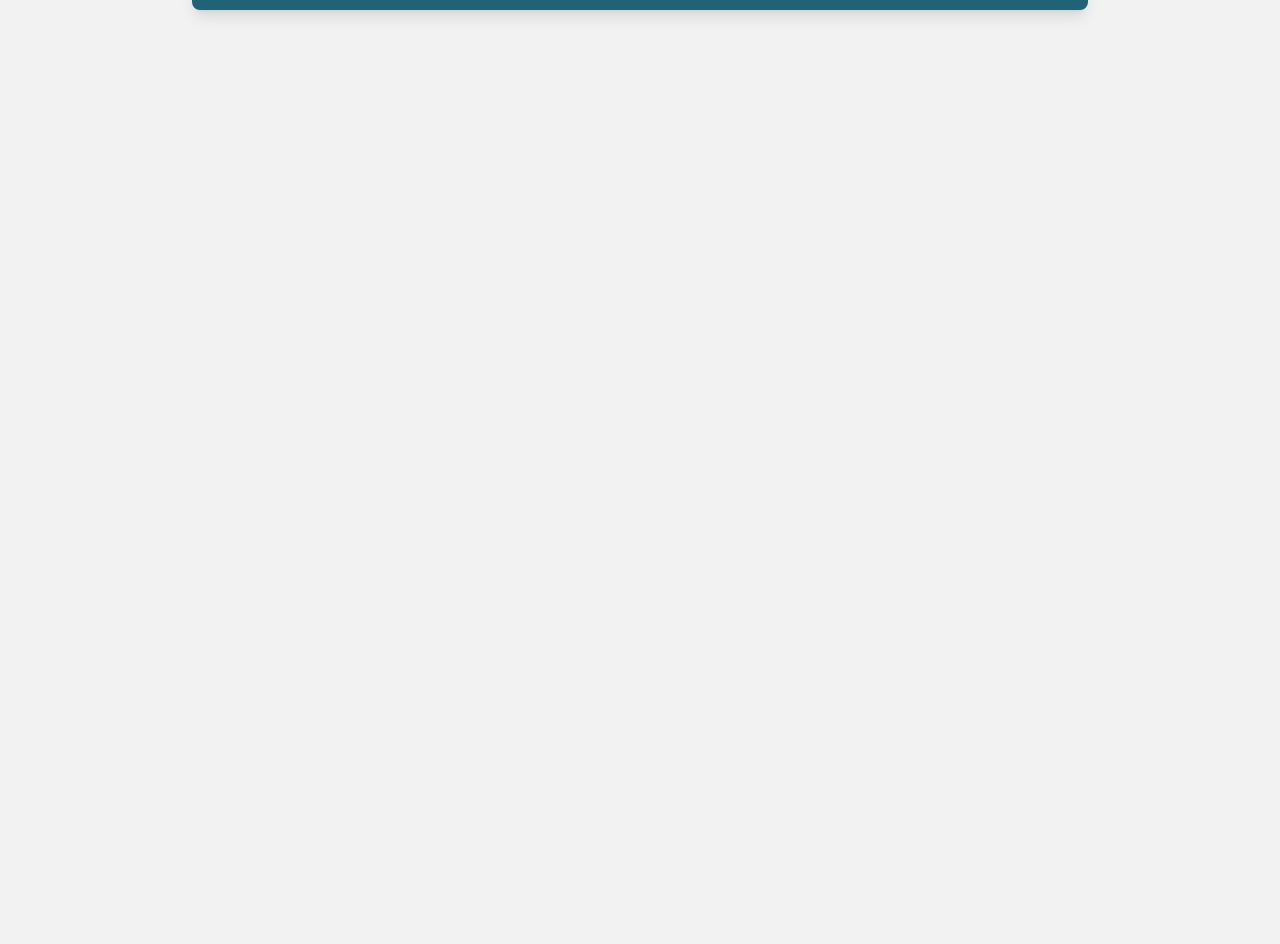
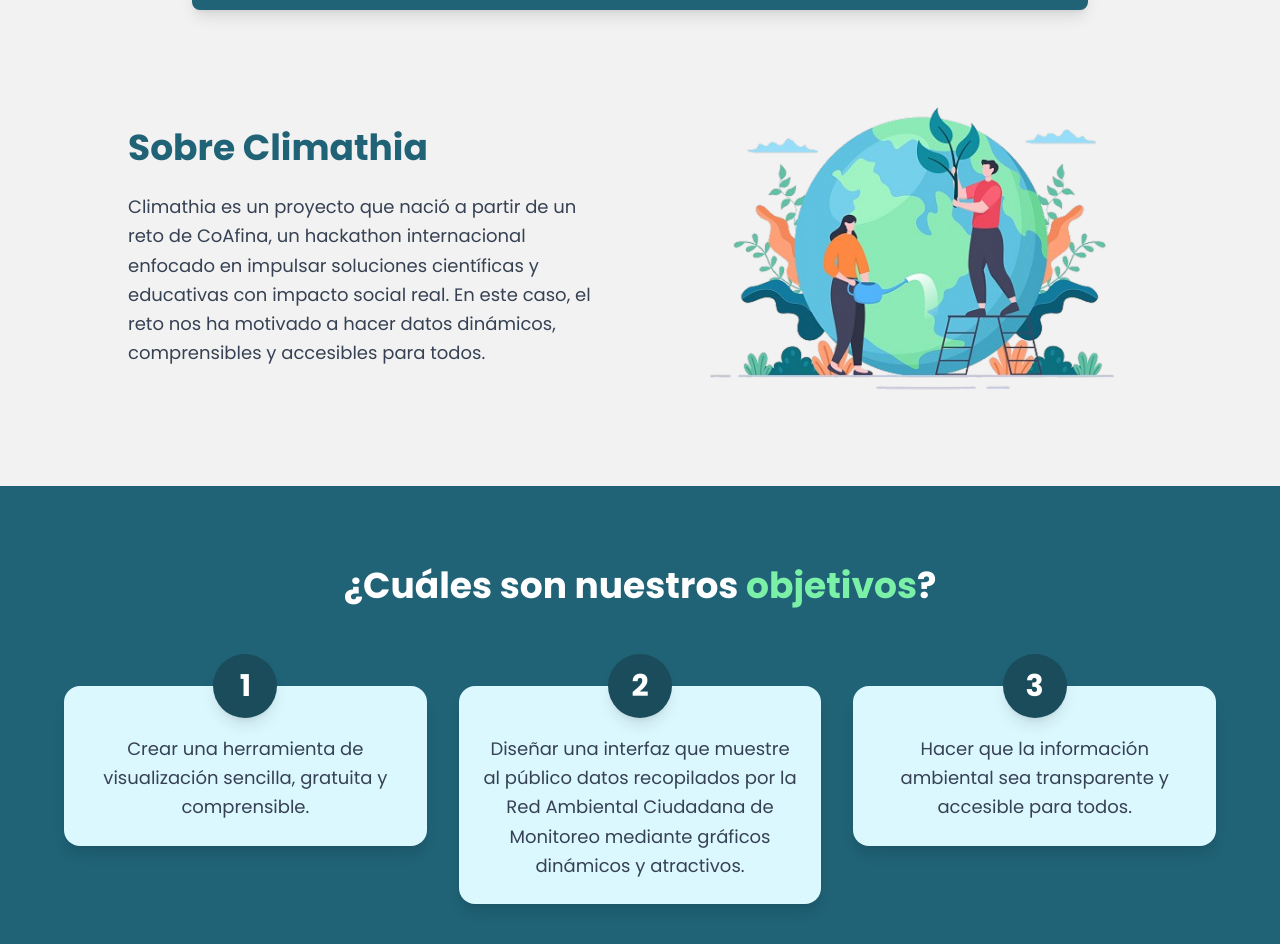
Before and after one commit to NataliaOspinal/climathia-app, a React (Vite) app: page / in a window 1280 px wide. Shown: the part 558-1502 px from the top of the page. Before the commit the page ends 800 px from the top, so only its background shows below. Built offline with nearby package versions, Linux system fonts and the light colour scheme.

Commit message:
Objetivos y Animaciones
Sección de objetivos, animación de respiración a la imagen de presentación y cursor de hojas.

```diff
--- a/components/Banner.tsx
+++ b/components/Banner.tsx
@@ -26,6 +26,7 @@ const Banner = () => {
             max-h-40          /* Imagen más pequeña en móvil */
             md:max-h-60       /* tamaño original para desktop */
             mb-6 md:mb-0      /* Espacio solo en móvil (debajo de la img) */
+            pulsate-fwd-normal  /* Animación de vibrar */
           "
         />
 
@@ -38,7 +39,7 @@ const Banner = () => {
             font-medium text-white tracking-wide
           "
         >
-          Monitorea el aire que respiras
+          Monitorea el aire que <span className='bg-gradient-to-l from-blue-500 via-teal-500 to-green-500 text-transparent bg-clip-text'> respiras</span>
         </h1>
 
       </div>
--- /dev/null
+++ b/components/LeafCursor.jsx
@@ -0,0 +1,81 @@
+import React, { useState, useEffect, useRef } from 'react';
+
+const LeafCursor = () => {
+  // 1. Estado para guardar el array de hojas
+  const [leaves, setLeaves] = useState([]);
+
+  // 2. Ref para el "throttle" (límite de tiempo)
+  //    Esto evita que creemos 1000 hojas por segundo
+  const throttleTimeout = useRef(null);
+
+  // 3. Función para añadir una hoja nueva
+  const addLeaf = (x, y) => {
+    const newLeaf = {
+      id: Date.now(), // ID único
+      x, // Posición X
+      y, // Posición Y
+    };
+
+    // Añade la nueva hoja al estado
+    setLeaves((prevLeaves) => [...prevLeaves, newLeaf]);
+
+    // 4. Temporizador de limpieza:
+    //    Quitamos la hoja del DOM después de que termine
+    //    su animación (2000ms = 2s)
+    setTimeout(() => {
+      setLeaves((prevLeaves) =>
+        prevLeaves.filter((leaf) => leaf.id !== newLeaf.id)
+      );
+    }, 2000);
+  };
+
+  // 5. El "Escuchador" de movimiento
+  const handleMouseMove = (e) => {
+    // Si ya hay un "throttle" activo, no hagas nada
+    if (throttleTimeout.current) {
+      return;
+    }
+
+    // Activa el throttle por 50ms
+    throttleTimeout.current = true;
+    setTimeout(() => {
+      throttleTimeout.current = null;
+    }, 200); // Solo 1 hoja cada 50ms
+
+    // Añade la hoja en la posición del cliente
+    addLeaf(e.clientX, e.clientY);
+  };
+
+  // 6. Efecto para añadir y quitar el listener global
+  useEffect(() => {
+    window.addEventListener('mousemove', handleMouseMove);
+
+    // Función de limpieza del efecto
+    return () => {
+      window.removeEventListener('mousemove', handleMouseMove);
+      if (throttleTimeout.current) {
+        clearTimeout(throttleTimeout.current);
+      }
+    };
+  }, []); // El array vacío [] asegura que esto solo se ejecute una vez
+
+  // 7. Renderizamos las hojas
+  return (
+    <>
+      {leaves.map((leaf) => (
+        <span
+          key={leaf.id}
+          className="leaf"
+          style={{
+            top: `${leaf.y}px`,
+            left: `${leaf.x}px`,
+          }}
+        >
+          🍃 {/* ¡Una hojita! */}
+        </span>
+      ))}
+    </>
+  );
+};
+
+export default LeafCursor;
--- /dev/null
+++ b/components/ObjetivoSection.jsx
@@ -0,0 +1,90 @@
+import React from 'react';
+
+// Array para los datos, así no repetimos código
+const objectivesData = [
+  {
+    number: '1',
+    text: 'Crear una herramienta de visualización sencilla, gratuita y comprensible.',
+  },
+  {
+    number: '2',
+    text: 'Diseñar una interfaz que muestre al público datos recopilados por la Red Ambiental Ciudadana de Monitoreo mediante gráficos dinámicos y atractivos.',
+  },
+  {
+    number: '3',
+    text: 'Hacer que la información ambiental sea transparente y accesible para todos.',
+  },
+];
+
+const ObjectivesSection = () => {
+  return (
+    // Sección con fondo verde
+    <section className="bg-green py-20 px-4">
+      <div className="container mx-auto max-w-6xl">
+
+        {/* 2. Título principal */}
+        <h2 className="text-4xl font-bold text-center text-white mb-20">
+          ¿Cuáles son nuestros <span className="text-green-300">objetivos</span>?
+        </h2>
+
+        {/* 3. Contenedor de las tarjetas
+            - Mobile: flex-col (apiladas)
+            - Desktop: md:flex-row (lado a lado)
+        */}
+        <div className="flex flex-col md:flex-row justify-between items-center md:items-start gap-24 md:gap-8 mt-12">
+
+          {/* 4. Mapeamos el array de datos */}
+          {objectivesData.map((obj) => (
+
+            // Contenedor individual (PADRE RELATIVO)
+            <div
+              key={obj.number}
+              className="relative flex flex-col items-center text-center md:w-1/3"
+            >
+
+              {/* 5. Círculo del Número (HIJO ABSOLUTO)
+              */}
+              <div
+                className="
+                  absolute top-0 left-1/2 -translate-x-1/2 -translate-y-1/2
+                  w-16 h-16
+                  rounded-full
+                  flex items-center justify-center
+                  text-white text-3xl font-bold
+                  shadow-lg
+                  z-10
+                "
+                style={{ backgroundColor: '#1a4c5c' }} // Un tono más oscuro que tu verde
+              >
+                {obj.number}
+              </div>
+
+              {/* 6. Contenido de la Tarjeta
+                  - mt-8 para dejar espacio para el círculo
+              */}
+              <div
+                className="
+                  rounded-2xl
+                  shadow-lg
+                  p-6
+                  pt-12 /* Padding superior para el espacio del círculo */
+                  w-full
+                  h-full /* Hace que todas las tarjetas tengan la misma altura */
+                "
+                style={{ backgroundColor: '#dcf8ff' }} // Un cian muy claro
+              >
+                <p className="text-gray-700 text-lg leading-relaxed">
+                  {obj.text}
+                </p>
+              </div>
+
+            </div>
+          ))}
+
+        </div>
+      </div>
+    </section>
+  );
+};
+
+export default ObjectivesSection;
--- /dev/null
+++ b/components/SobreSection.tsx
@@ -0,0 +1,37 @@
+import React from 'react';
+
+
+const SobreSection = () => {
+  return (
+    // Contenedor principal con padding vertical
+    <section className="py-20 px-4">
+
+      {/* Contenedor centrado que controla el ancho máximo */}
+      <div className="container mx-auto max-w-5xl flex flex-col md:flex-row items-center gap-12 md:gap-16">
+
+        {/* --- Columna de Texto --- */}
+        <div className="md:w-1/2 text-center md:text-left">
+          <h2 className="text-4xl font-bold text-green mb-6">
+            Sobre Climathia
+          </h2>
+          <p className="text-lg text-gray-700 leading-relaxed">
+            Climathia es un proyecto que nació a partir de un reto de CoAfina, un hackathon internacional enfocado en impulsar soluciones científicas y educativas con impacto social real.
+            En este caso, el reto nos ha motivado a hacer datos dinámicos, comprensibles y accesibles para todos.
+          </p>
+        </div>
+
+        {/* --- Columna de Imagen --- */}
+        <div className="md:w-1/2">
+          <img
+            src="src/assets/images/imgsobre.png"
+            alt="Ilustración de personas cuidando el planeta"
+            className="w-full max-w-md mx-auto" // Controla el tamaño de la imagen
+          />
+        </div>
+
+      </div>
+    </section>
+  );
+};
+
+export default SobreSection;
--- a/src/App.jsx
+++ b/src/App.jsx
@@ -1,13 +1,19 @@
 import React from "react";
 import Header from "../components/Header";
 import Banner from "../components/Banner";
+import SobreSection from "../components/SobreSection";
+import LeafCursor from "../components/LeafCursor";
+import ObjetivoSection from "../components/ObjetivoSection.jsx";
 
 const App = () =>{
   return (
     <>
     <div>
+      <LeafCursor />
         <Header />
         <Banner />
+        <SobreSection />
+        <ObjetivoSection />
     </div>
     </>
   )
--- a/src/index.css
+++ b/src/index.css
@@ -15,3 +15,46 @@
 
   }
 }
+
+
+@keyframes pulsate-fwd-normal {
+  0% { transform: scale(1); }
+  50% { transform: scale(1.1); }
+  100% { transform: scale(1); }
+}
+
+.pulsate-fwd-normal:hover {
+   animation: pulsate-fwd-normal 1.5s ease 0s infinite normal none;
+}
+
+@keyframes fall-and-fade {
+  0% {
+    /* Empieza en el cursor */
+    transform: translate(0, 0) rotate(0deg);
+    opacity: 1;
+  }
+  100% {
+    /* Termina 100px más abajo, rotado y transparente */
+    transform: translate(15px, 100px) rotate(30deg);
+    opacity: 0;
+  }
+}
+
+/* 3. Definimos el estilo de la hoja */
+.leaf {
+  /* ¡Importante! Fijo en la pantalla */
+  position: fixed;
+
+  /* Para que no puedas hacerle clic */
+  pointer-events: none;
+
+  /* Puedes usar un emoji */
+  font-size: 1.5rem; /* 24px */
+
+  /* ¡Aquí conectamos la animación! */
+  /* 'fall-and-fade' = nombre de la animación
+     '2s' = duración de 2 segundos
+     'forwards' = se queda en el estado final (opacity: 0)
+  */
+  animation: fall-and-fade 2s forwards ease-out;
+}
```
Also changed, not shown: src/assets/images/imgsobre.png (added).
